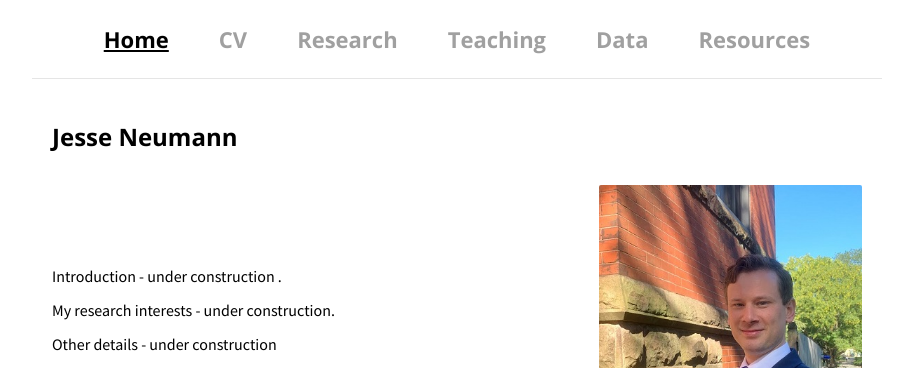
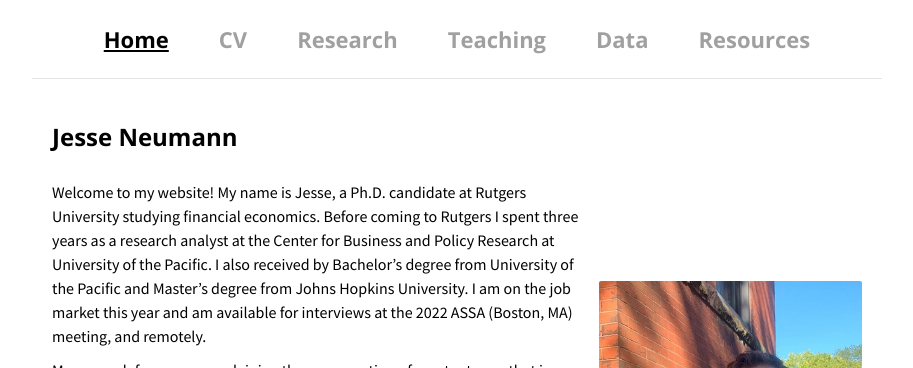
Before and after one commit to neumann-econ/jesse-neumann.github.io, a plain HTML site: page index.html in a window 1280 px wide. Shown: the top 368 px of the page, without its empty margins (183-1096 px from the left). Drawn offline with nearby package versions, Linux system fonts and the light colour scheme.

Commit message:
Update index.html

```diff
--- a/index.html
+++ b/index.html
@@ -59,13 +59,13 @@
                 <div class="flex-row">
                     <div class="flex-item flex-item-stretch-2 flex-column">
                         <p class="text-no-margin-bottom">
-                            Introduction - under construction .
+                            Welcome to my website! My name is Jesse, a Ph.D. candidate at Rutgers University studying financial economics. Before coming to Rutgers I spent three years as a research analyst at the Center for Business and Policy Research at University of the Pacific. I also received by Bachelor’s degree from University of the Pacific and Master’s degree from Johns Hopkins University. I am on the job market this year and am available for interviews at the 2022 ASSA (Boston, MA) meeting, and remotely.
                         </p>
                         <p class="text-no-margin-bottom">
-                            My research interests - under construction.
+                            My research focuses on explaining the cross-section of asset returns, that is, why certain assets receive higher average returns than others and the best ways to measure this relationship. While the majority of work done in this subject relates to equity markets, stocks are not the only vehicle moving capital to where it can be most efficiently used. My research covers equities, as well as bonds, options and credit default swaps.
                         </p>
                         <p class="text-no-margin-bottom">
-                            Other details - under construction
+                            I also have projects related to predicting bond yields and tax revenues during the Covid-19 pandemic, including utilizing alternative data sources such as Google search trends for predicting tax revenues. I invite you to explore these projects, my job market paper and more on the CV, Research, and Teaching sections of my website.
                         </p>
                         <h4 class="add-top-margin">Contact</h4>
                         <p class="text-no-margin-top">
```
